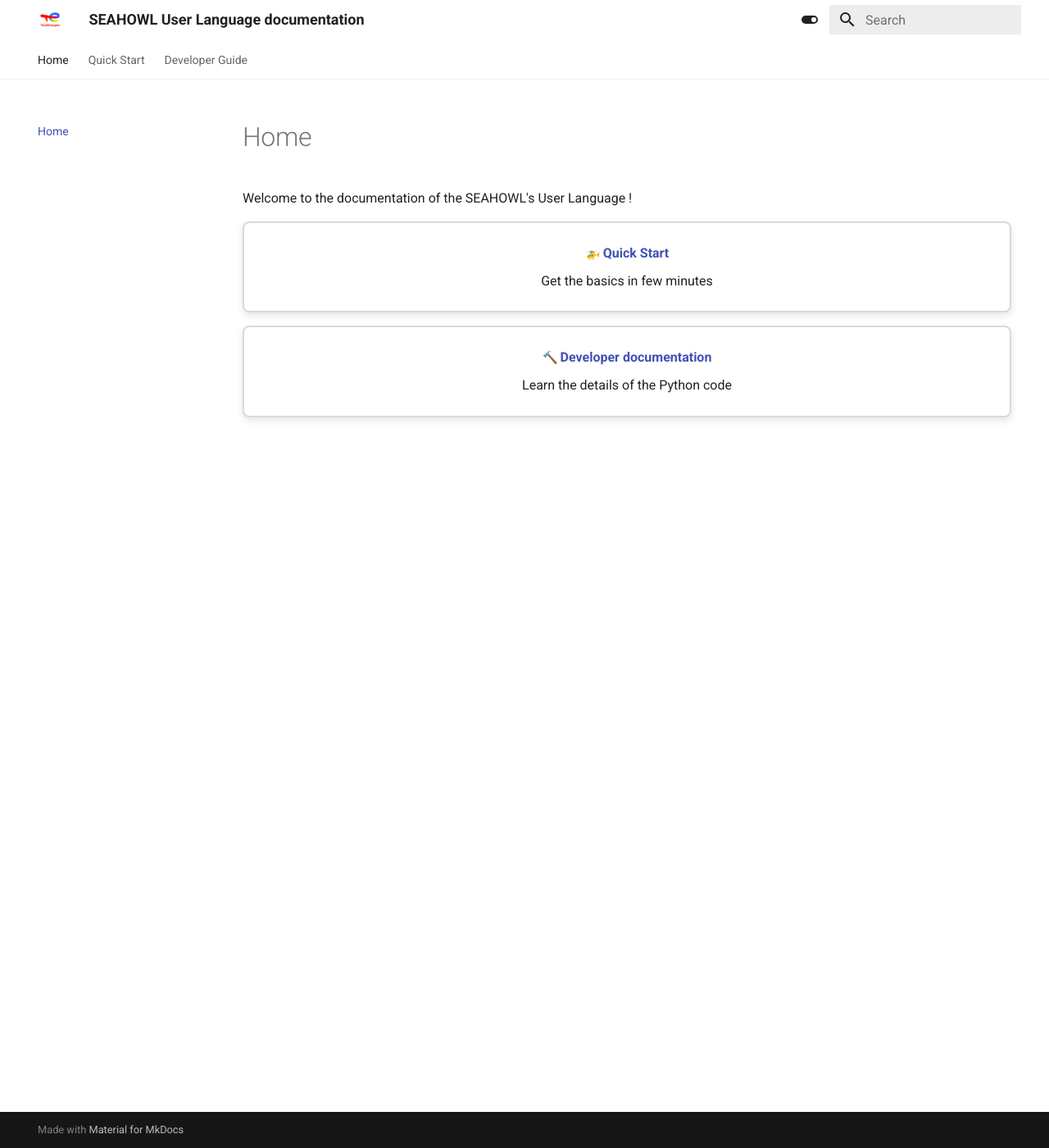
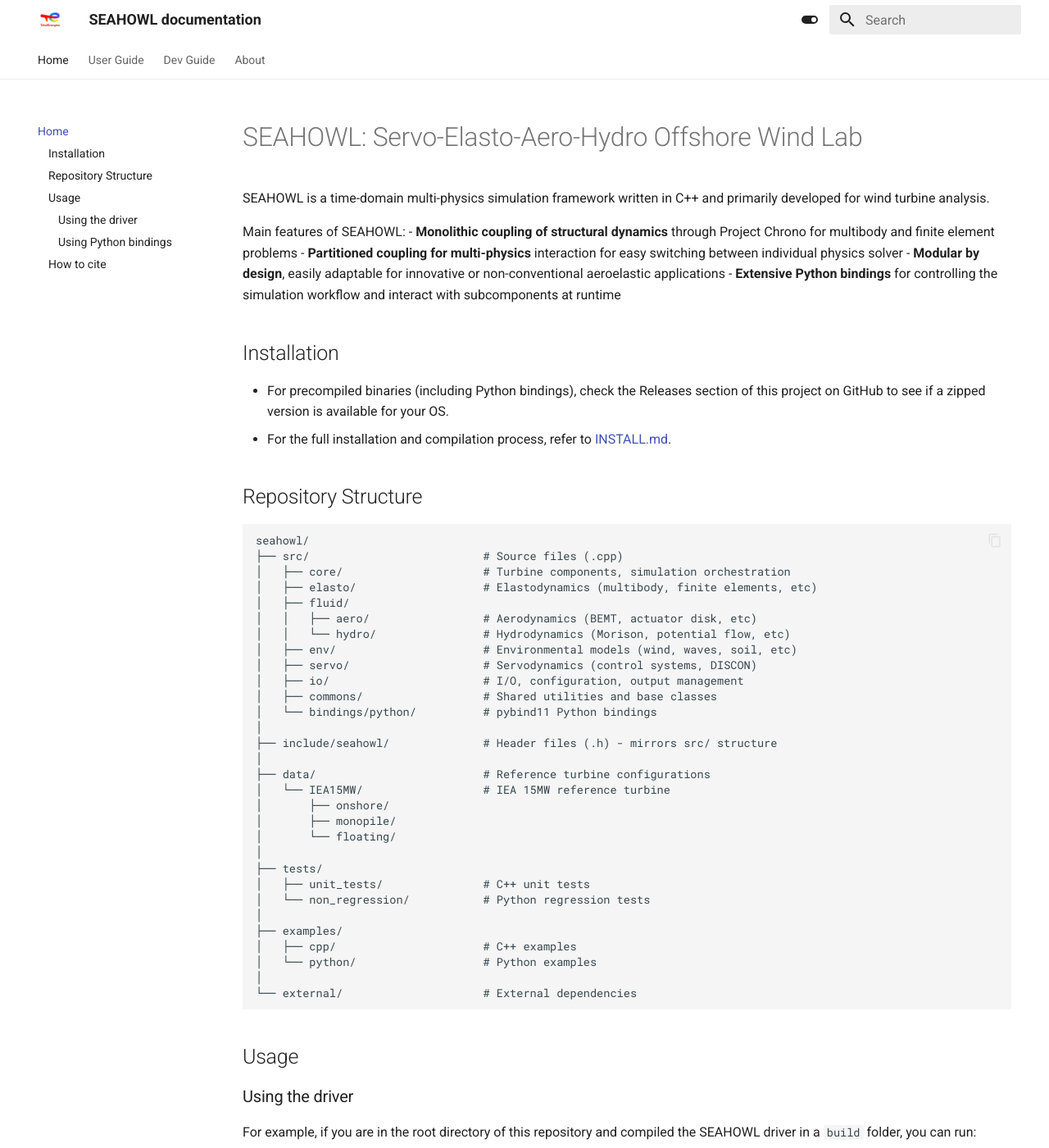
Before and after one commit to AlvaroDFC/seahowl, an MkDocs documentation site: the page built from doc/user/index.md, in a window 1280 px wide and 1400 px high. Shown: the whole window at 82% size. Built offline with MkDocs 1.6.1 and Material for MkDocs 9.7.7, drawn with Linux system fonts in a browser that asks for light colours; emoji names are drawn with the system emoji font; some of the changed text lies outside the part shown.

Commit message:
Refactor mkdocs

```diff
--- a/CMakeLists.txt
+++ b/CMakeLists.txt
@@ -652,7 +652,7 @@ if (SEAHOWL_ENABLE_PYTHON)
             message(FATAL_ERROR "Failed to create virtual environment")
         endif()
 
-        set(CMD_PIP "pip install mkdocs mkdocs-material mkdocstrings[python] matplotlib myst-parser pre-commit numpy pytest scilens scilens-compare")
+        set(CMD_PIP "pip install mkdocs mkdocs-material mkdocs-include-markdown-plugin pybind11-stubgen mkdocstrings[python] matplotlib myst-parser pre-commit numpy pytest scilens scilens-compare")
         set(CMD_PRECOMMIT "pre-commit install")
 
         if(${CMAKE_SYSTEM_NAME} MATCHES "Linux")
--- a/doc/CMakeLists.txt
+++ b/doc/CMakeLists.txt
@@ -31,6 +31,8 @@ if(SEAHOWL_ENABLE_PYTHON)
           "#!/bin/bash\n"
           "export PYTHONPATH=${CMAKE_BINARY_DIR}:$PYTHONPATH\n"
           "source ${ACTIVATE_PY}\n"
+          "# Generate stub files for pybind11 module (required for mkdocstrings)\n"
+          "pybind11-stubgen seahowl -o ${CMAKE_BINARY_DIR} 2>/dev/null || true\n"
           "${MKDOCS_EXECUTABLE} build\n"
           )
           set(FILE_MKDOCS ${CMAKE_BINARY_DIR}/run_mkdocs.sh)
@@ -41,6 +43,8 @@ if(SEAHOWL_ENABLE_PYTHON)
           file(WRITE ${CMAKE_BINARY_DIR}/run_mkdocs.bat
           "set PYTHONPATH=${CMAKE_BINARY_DIR}/${CMAKE_BUILD_TYPE};%PYTHONPATH%\n"
           "call ${ACTIVATE_PY}\n"
+          "REM Generate stub files for pybind11 module (required for mkdocstrings)\n"
+          "pybind11-stubgen seahowl -o ${CMAKE_BINARY_DIR}/${CMAKE_BUILD_TYPE} 2>nul\n"
           "call ${MKDOCS_EXECUTABLE} build\n"
           )
           set(FILE_MKDOCS ${CMAKE_BINARY_DIR}/run_mkdocs.bat)
--- a/doc/mkdocs.yml
+++ b/doc/mkdocs.yml
@@ -1,6 +1,6 @@
-site_name: SEAHOWL User Language documentation
+site_name: SEAHOWL documentation
 docs_dir: user
-site_dir: ../build/doc/user
+site_dir: ../build/doc/source
 theme:
   name: material
   logo: assets/logo.png
@@ -35,6 +35,7 @@ theme:
         name: Switch to light mode
 
 plugins:
+  - include-markdown
   - search
   - offline
   - mkdocstrings:
@@ -48,6 +49,7 @@ plugins:
             docstring_style: google
             show_symbol_type_heading: true
             show_symbol_type_toc: true
+            allow_inspection: true
           paths: ["build"]
 
 markdown_extensions:
@@ -82,13 +84,20 @@ extra_css:
 
 nav:
   - Home: index.md
-  - Quick Start: input-files/index.md
-  - Developer Guide:
-    - input-files/introduction.md
-    - Main: input-files/main-file.md
-    - Turbine: input-files/turbine-file.md
-    - Environment: input-files/environment-file.md
-    - Blade: input-files/blade-file.md
-    - Rna: input-files/rna-file.md
-    - Tower: input-files/tower-file.md
-    - Floater: input-files/floater-file.md
+  - User Guide:
+    - Install: INSTALL.md
+    - Input files:
+      - Main file: user-guide/input-files/main-file.md
+      - Turbine file: user-guide/input-files/turbine-file.md
+      - Tower file: user-guide/input-files/tower-file.md
+      - Blade file: user-guide/input-files/blade-file.md
+      - Rna file: user-guide/input-files/rna-file.md
+      - Floater file: user-guide/input-files/floater-file.md
+      - Environment file: user-guide/input-files/environment-file.md
+  - Dev Guide:
+    - Contributing: CONTRIBUTING.md
+    - Core workflow: dev-guide/core-workflow.md
+    - Simulation workflow: dev-guide/sim-workflow.md
+  - About:
+    - Contributors: CONTRIBUTORS.md
+    - Licence: LICENSE.md
--- a/doc/user/index.md
+++ b/doc/user/index.md
@@ -1,21 +1 @@
-# Home
-
-Welcome to the documentation of the SEAHOWL's User Language !
-
-<div class="grid cards" markdown>
-
--   <div style="text-align: center;" markdown>
-    :helicopter: **[Quick Start](input-files/index.md)**
-
-    Get the basics in few minutes
-
-</div>
-
-<div class="grid cards" markdown>
-
--   <div style="text-align: center;" markdown>
-    :hammer: **[Developer documentation](input-files/introduction.md)**
-
-    Learn the details of the Python code
-
-</div>
+{% include-markdown "../../README.md" rewrite-relative-urls=false %}
```
Also changed, not shown: doc/user/CONTRIBUTING.md (added, +1 -0 lines), doc/user/CONTRIBUTORS.md (added, +1 -0 lines), doc/user/INSTALL.md (added, +1 -0 lines), doc/user/LICENSE.md (added, +1 -0 lines), doc/user/user-guide/input-files/blade-file.md (renamed from doc/user/input-files/blade-file.md), doc/user/user-guide/input-files/environment-file.md (renamed from doc/user/input-files/environment-file.md), doc/user/user-guide/input-files/floater-file.md (renamed from doc/user/input-files/floater-file.md), doc/user/user-guide/input-files/index.md (renamed from doc/user/input-files/index.md), doc/user/user-guide/input-files/introduction.md (renamed from doc/user/input-files/introduction.md), doc/user/user-guide/input-files/main-file.md (renamed from doc/user/input-files/main-file.md), doc/user/user-guide/input-files/rna-file.md (renamed from doc/user/input-files/rna-file.md), doc/user/user-guide/input-files/tower-file.md (renamed from doc/user/input-files/tower-file.md), doc/user/user-guide/input-files/turbine-file.md (renamed from doc/user/input-files/turbine-file.md).
